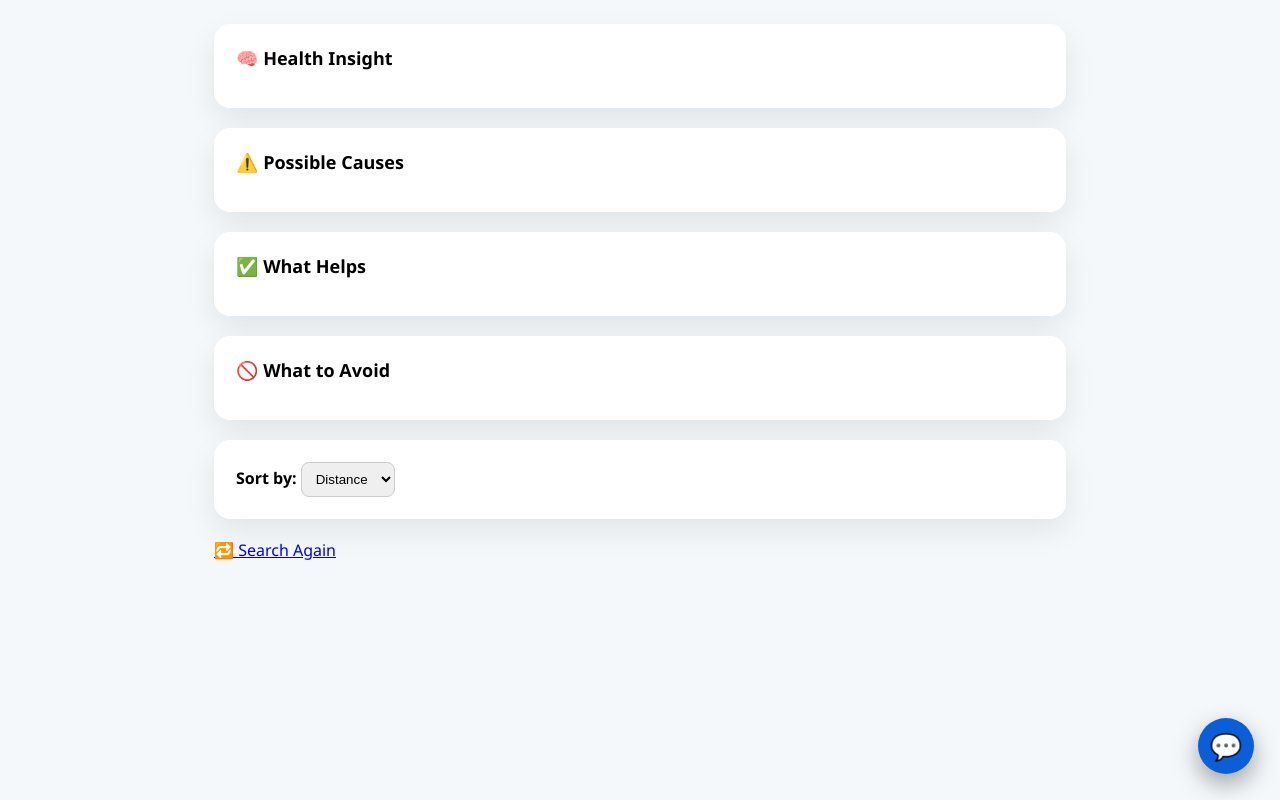
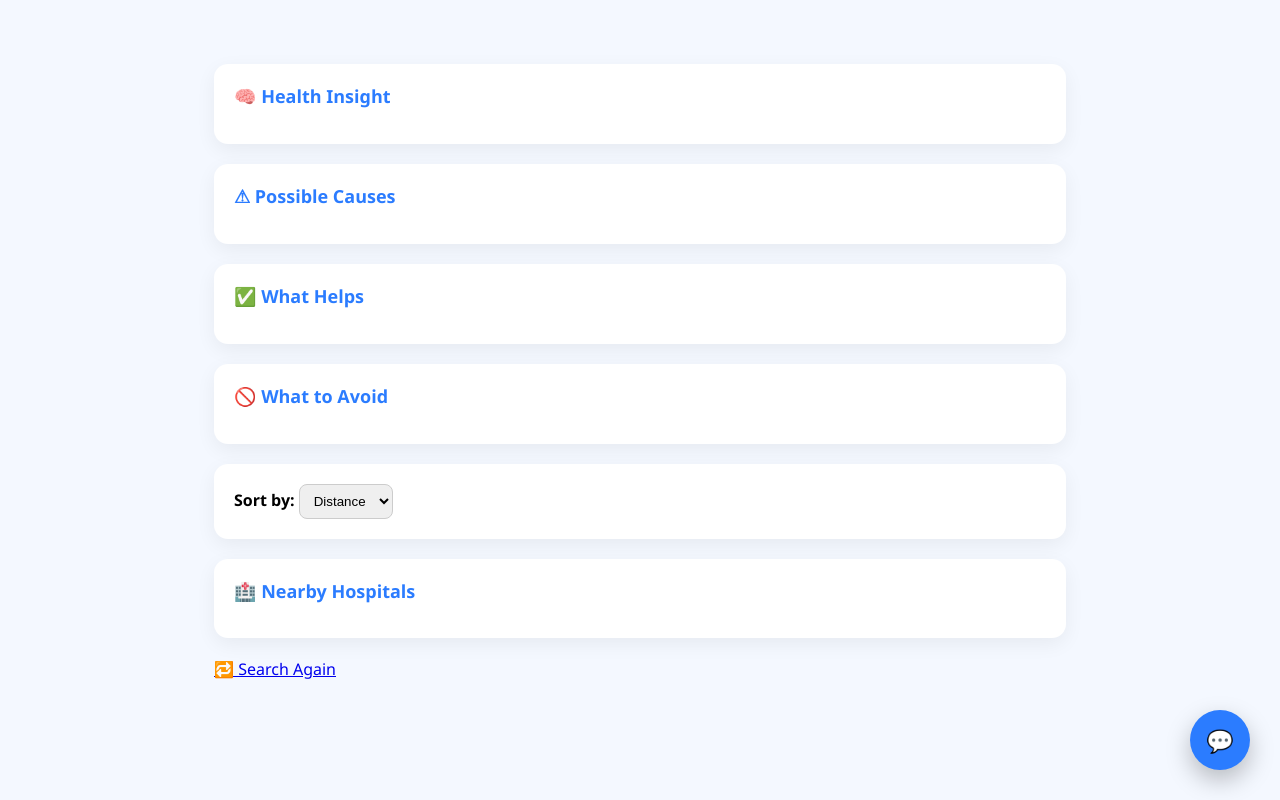
Before and after one commit to subhrat8/ai-health-assistant, a Flask app: template templates/result.html in a window 1280 px wide. Run offline with Flask 3, Linux system fonts and the light colour scheme; the template is opened without the code that fills it, so the values that code supplies are empty.

Commit message:
Update result.html

```diff
--- a/templates/result.html
+++ b/templates/result.html
@@ -2,21 +2,64 @@
 <html lang="en">
 <head>
 <meta charset="UTF-8">
-<title>MedAssist AI – Result</title>
+<title>MedAssist Result</title>
+
 <link rel="stylesheet" href="{{ url_for('static', filename='style.css') }}">
 
 <style>
 
+body{
+font-family:"Segoe UI",Arial;
+background:#f4f8ff;
+margin:0;
+padding:40px;
+}
+
+.container{
+max-width:900px;
+margin:auto;
+}
+
+/* CARDS */
+
 .card{
+background:white;
+padding:20px;
+border-radius:14px;
+box-shadow:0 6px 20px rgba(0,0,0,0.06);
 margin-bottom:20px;
+animation:fadeUp .5s ease;
 }
+
+@keyframes fadeUp{
+from{
+opacity:0;
+transform:translateY(20px);
+}
+to{
+opacity:1;
+transform:translateY(0);
+}
+}
+
+.card h2{
+margin-top:0;
+color:#2b7cff;
+}
+
+/* HOSPITAL LIST */
 
 .hospital{
 display:flex;
 justify-content:space-between;
 align-items:center;
-padding:14px;
+padding:16px;
 border-bottom:1px solid #eee;
+transition:.2s;
+}
+
+.hospital:hover{
+background:#f6f9ff;
 }
 
 .h-left{
@@ -29,12 +72,141 @@ gap:10px;
 }
 
 .btn{
-background:#0b5ed7;
+background:#2b7cff;
 color:white;
 padding:8px 14px;
 border-radius:8px;
 text-decoration:none;
 font-size:14px;
+}
+
+.btn:hover{
+background:#1e63d6;
+}
+
+/* SORT */
+
+.sort-box{
+margin-bottom:20px;
+}
+
+/* CHAT */
+
+#chat-bubble{
+
+position:fixed;
+
+bottom:30px;
+right:30px;
+
+background:#2b7cff;
+
+color:white;
+
+width:60px;
+height:60px;
+
+display:flex;
+align-items:center;
+justify-content:center;
+
+border-radius:50%;
+
+font-size:22px;
+
+cursor:pointer;
+
+box-shadow:0 10px 25px rgba(0,0,0,0.25);
+
+}
+
+#chat-box{
+
+position:fixed;
+
+bottom:105px;
+right:30px;
+
+width:320px;
+height:420px;
+
+background:white;
+
+border-radius:16px;
+
+box-shadow:0 10px 35px rgba(0,0,0,0.2);
+
+display:none;
+
+flex-direction:column;
+
+overflow:hidden;
+
+}
+
+.chat-header{
+
+background:#2b7cff;
+
+color:white;
+
+padding:12px;
+
+font-weight:600;
+
+}
+
+.chat-body{
+flex:1;
+padding:10px;
+overflow-y:auto;
+}
+
+.bot-msg{
+
+background:#eef2ff;
+
+padding:8px 12px;
+
+border-radius:10px;
+
+margin-bottom:8px;
+
+max-width:85%;
+
+}
+
+.user-msg{
+
+background:#2b7cff;
+
+color:white;
+
+padding:8px 12px;
+
+border-radius:10px;
+
+margin-bottom:8px;
+
+margin-left:auto;
+
+max-width:85%;
+
+}
+
+.chat-input{
+display:flex;
+border-top:1px solid #eee;
+}
+
+.chat-input input{
+flex:1;
+border:none;
+padding:10px;
+}
+
+.chat-input button{
+border-radius:0;
 }
 
 </style>
@@ -50,7 +222,7 @@ font-size:14px;
 </div>
 
 <div class="card">
-<h2>⚠️ Possible Causes</h2>
+<h2>⚠ Possible Causes</h2>
 <p>{{ causes|safe }}</p>
 </div>
 
@@ -64,7 +236,8 @@ font-size:14px;
 <p>{{ avoid|safe }}</p>
 </div>
 
-<div class="card">
+<div class="card sort-box">
+
 <strong>Sort by:</strong>
 
 <select id="sortSelect">
@@ -74,14 +247,17 @@ font-size:14px;
 
 </div>
 
+<div class="card">
+
+<h2>🏥 Nearby Hospitals</h2>
+
 <div id="places-container">
 
 {% for p in medical_places %}
 
 <div class="hospital"
 data-distance="{{ p.distance }}"
-data-rating="{{ p.rating }}"
-data-name="{{ p.name }}">
+data-rating="{{ p.rating }}">
 
 <div class="h-left">
 
@@ -109,61 +285,57 @@ data-name="{{ p.name }}">
 
 </div>
 
+</div>
+
 <a href="/">🔁 Search Again</a>
 
 </div>
 
-<!-- SEND RESULT DATA TO ASSISTANT -->
+
+<!-- PASS RESULT DATA TO ASSISTANT -->
+
 <script>
 
-window.healthData = {
-
-insight: `{{ insight|safe }}`,
-causes: `{{ causes|safe }}`,
-helps: `{{ helps|safe }}`,
-avoid: `{{ avoid|safe }}`
-
-};
-
-window.hospitals = [
-
-{% for p in medical_places %}
-
-{
-name:`{{ p.name }}`,
-rating:`{{ p.rating }}`,
-distance:`{{ p.distance }}`
-},
-
-{% endfor %}
-
-];
+window.healthData={
+insight:`{{ insight|safe }}`,
+causes:`{{ causes|safe }}`,
+helps:`{{ helps|safe }}`,
+avoid:`{{ avoid|safe }}`
+}
 
 </script>
 
-<!-- CHAT UI -->
+
+<!-- CHAT -->
+
 <div id="chat-bubble">💬</div>
 
 <div id="chat-box">
 
-<div class="chat-header">MedAssist Assistant</div>
+<div class="chat-header">
+MedAssist Assistant
+</div>
 
 <div class="chat-body" id="chat-body">
 
 <div class="bot-msg">
-I can explain your health result or help you choose a hospital.
+I can explain your health result or help choose a hospital.
 </div>
 
 </div>
 
 <div class="chat-input">
+
 <input type="text" id="chat-input" placeholder="Ask something...">
+
 <button onclick="sendMessage()">➤</button>
+
 </div>
 
 </div>
 
 <script src="{{ url_for('static', filename='assistant.js') }}"></script>
+
 
 <script>
 
```
